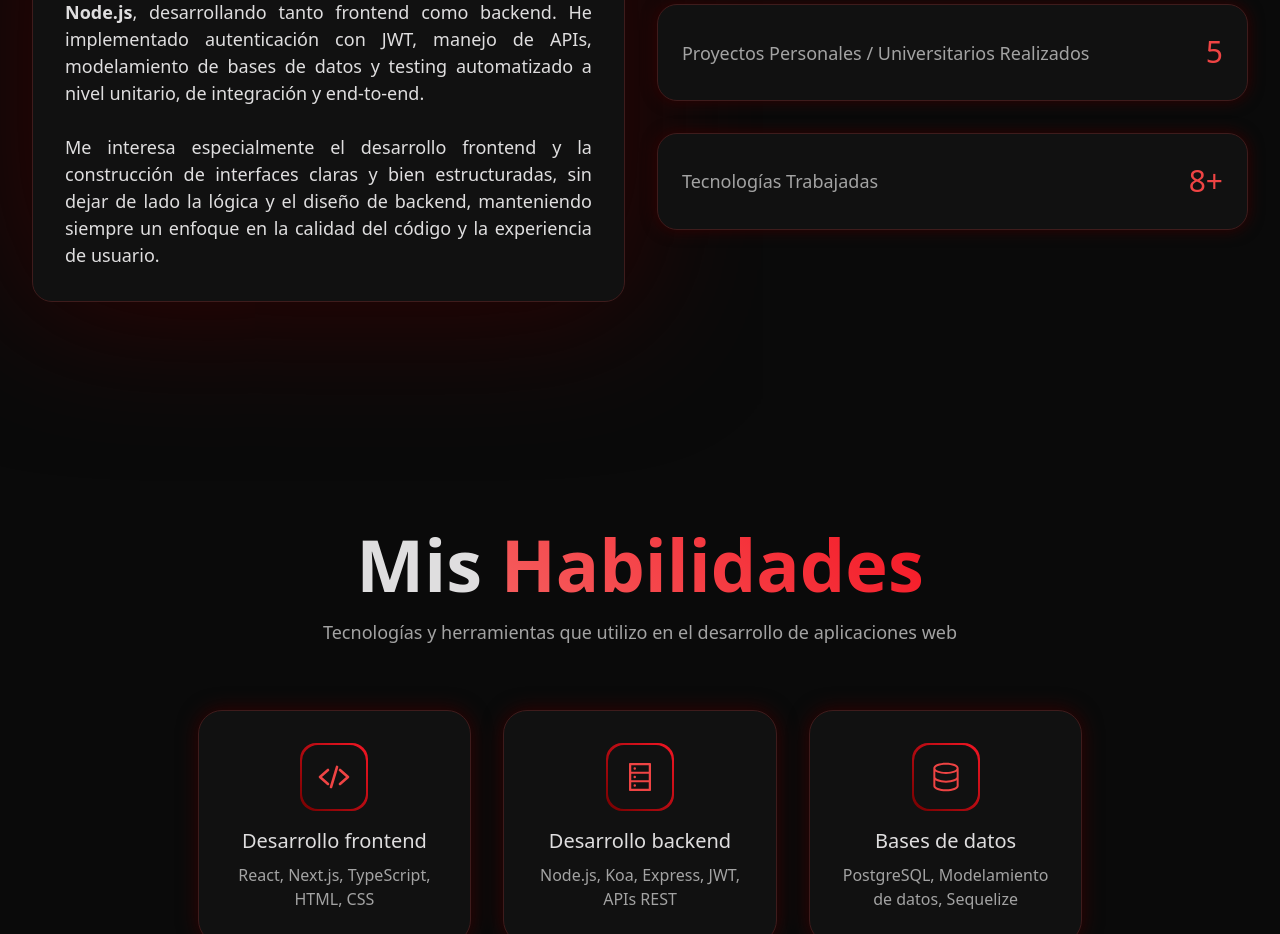
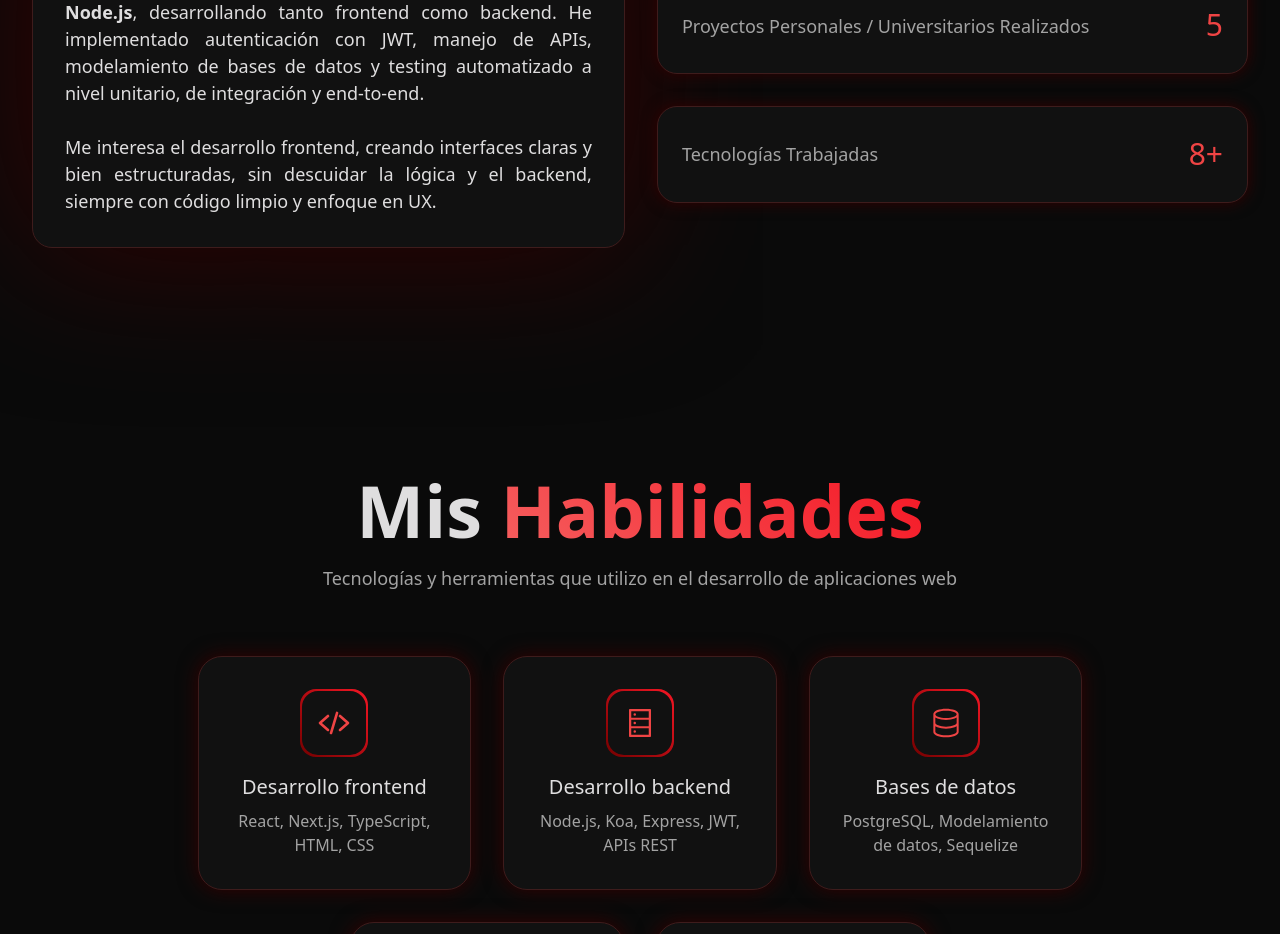
Before and after one commit to DanielVeraOrtiz/personal-portfolio, a Next.js app: page / in a window 1280 px wide. Shown: the part 1280-2214 px from the top of the page. Built offline with nearby package versions, Linux system fonts and the light colour scheme.

Commit message:
refactor(about): Se borra texto de about y se cambia la imagen en readme

```diff
--- a/src/components/aboutSection/about.tsx
+++ b/src/components/aboutSection/about.tsx
@@ -22,7 +22,7 @@ export default function About() {
       </motion.h2>
       <div className="flex gap-8 justify-center flex-col md:flex-row">
         <motion.div
-          className="xl:w-5/10 2xl:w-4/10 md:w-6/10 about-description text-lg rounded-[20px] p-8 text-justify leading-normal"
+          className="xl:w-5/10 2xl:w-7/20 md:w-6/10 about-description text-lg rounded-[20px] p-8 text-justify leading-normal"
           initial={{ opacity: 0, x: -50 }}
           whileInView={{ opacity: 1, x: 0 }}
           viewport={{ once: true }}
@@ -47,13 +47,12 @@ export default function About() {
           </p>
           <br />
           <p>
-            Me interesa especialmente el desarrollo frontend y la construcción de interfaces claras
-            y bien estructuradas, sin dejar de lado la lógica y el diseño de backend, manteniendo
-            siempre un enfoque en la calidad del código y la experiencia de usuario.
+            Me interesa el desarrollo frontend, creando interfaces claras y bien estructuradas, sin
+            descuidar la lógica y el backend, siempre con código limpio y enfoque en UX.
           </p>
         </motion.div>
         <motion.div
-          className="xl:w-5/10 2xl:w-4/10 md:w-4/10 flex flex-col gap-8 justify-center"
+          className="xl:w-5/10 2xl:w-7/20 md:w-4/10 flex flex-col gap-8 justify-center"
           initial={{ opacity: 0, x: 50 }}
           whileInView={{ opacity: 1, x: 0 }}
           viewport={{ once: true }}
```
Also changed, not shown: public/about.png.
